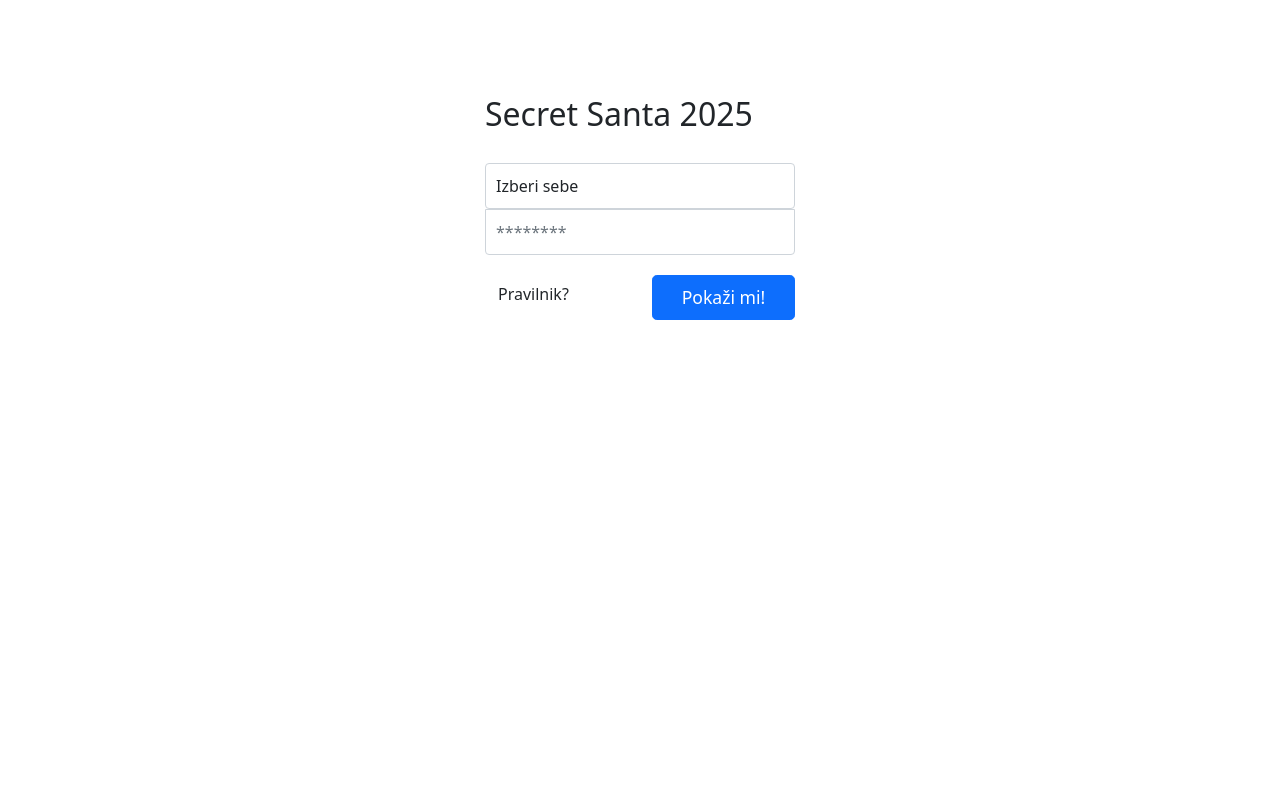
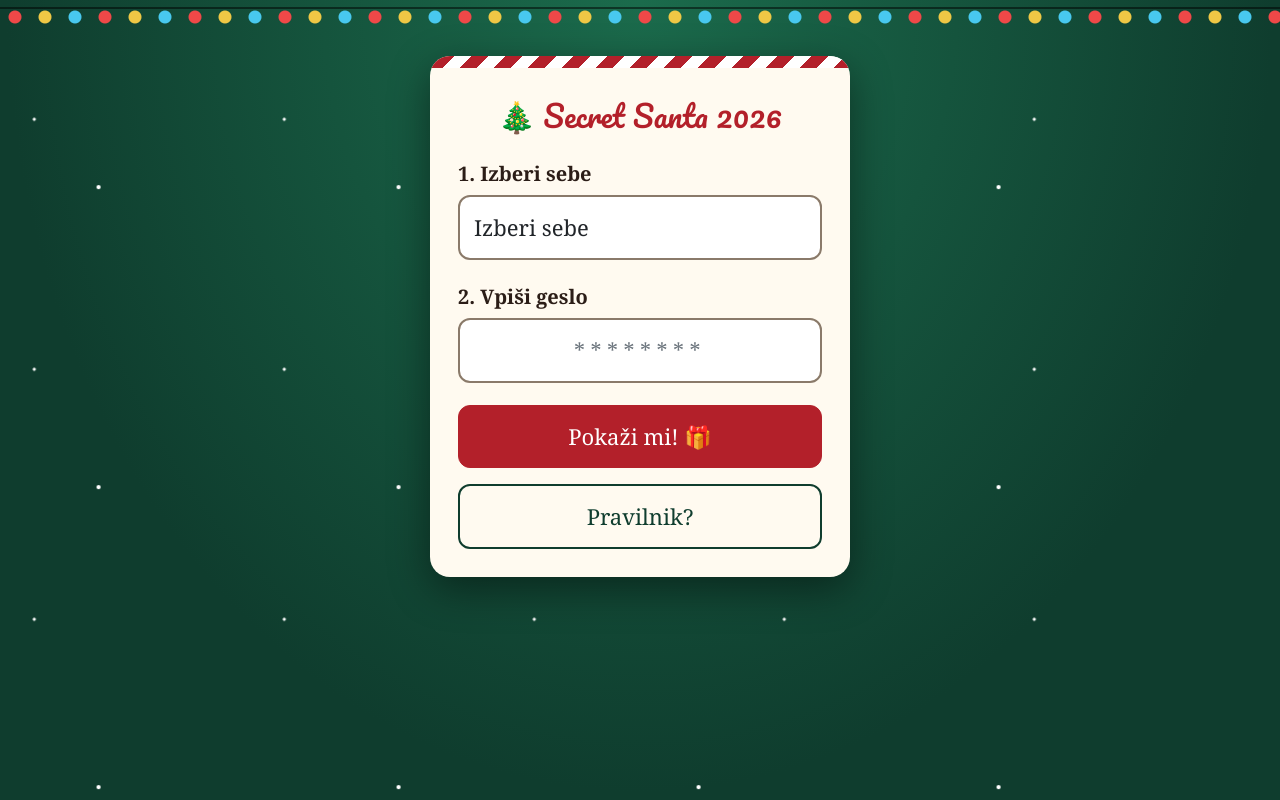
Before and after one commit to LanSevcnikar/secret-santa-2021, a plain HTML site: page index.html in a window 1280 px wide. Drawn offline with nearby package versions, Linux system fonts and the light colour scheme.

Commit message:
Visual rework

```diff
--- a/index.html
+++ b/index.html
@@ -5,52 +5,57 @@
   <meta charset="UTF-8">
   <meta http-equiv="X-UA-Compatible" content="IE=edge">
   <meta name="viewport" content="width=device-width, initial-scale=1.0">
-  <title>Secret Santa 2025</title>
+  <title>Secret Santa 2026</title>
   <script src="https://cdn.jsdelivr.net/npm/vue@2/dist/vue.js"></script>
   <link href="https://cdn.jsdelivr.net/npm/bootstrap@5.0.2/dist/css/bootstrap.min.css" rel="stylesheet"
     integrity="sha384-EVSTQN3/azprG1Anm3QDgpJLIm9Nao0Yz1ztcQTwFspd3yD65VohhpuuCOmLASjC" crossorigin="anonymous">
   <link rel="stylesheet" href="https://cdn.jsdelivr.net/npm/bootstrap-icons@1.3.0/font/bootstrap-icons.css" />
+  <link href="https://fonts.googleapis.com/css2?family=Pacifico&display=swap" rel="stylesheet">
+  <meta name="theme-color" content="#0f3d2e">
 </head>
 
 <body>
+  <!-- opening animation: fades out by itself, tap skips it -->
+  <div class="intro" onclick="this.remove()" aria-hidden="true">
+    <div class="intro-gift">🎁</div>
+    <div class="intro-title">Veseli božič!</div>
+    <div class="intro-sub">Secret Santa 2026</div>
+  </div>
+
   <div id="app">
     <div class="wrapper" v-if="loggedIn == false && pravilnik == false">
       <form class="form-signin" @submit.prevent="login">
-        <h2 class="form-signin-heading">Secret Santa 2025</h2>
-        <select v-model="selectedPerson" class="form-control">
-          <option value="null" disabled> Izberi sebe </option>
-          <option v-for="person in people" :key="person" :value="person.name"> {{ sumnikcorrecter(person.name) }}
+        <h2 class="form-signin-heading">🎄 Secret Santa 2026</h2>
+
+        <label for="who" class="lbl">1. Izberi sebe</label>
+        <select id="who" v-model="selectedPerson" class="form-control" required>
+          <option :value="null" disabled> Izberi sebe </option>
+          <option v-for="person in people" :key="person.name" :value="person.name"> {{ sumnikcorrecter(person.name) }}
           </option>
         </select>
 
-
-        <input type="password" inputmode="numeric" class="inpt form-control" placeholder="********" v-model="password"
+        <label for="pw" class="lbl">2. Vpiši geslo</label>
+        <input id="pw" type="password" inputmode="numeric" class="inpt form-control" placeholder="********" v-model="password"
           maxlength="8">
 
+        <div class="failedAttempt" v-if="failedAttempt" role="alert">Poskusi ponovno</div>
 
-        <div class="row">
-          <div class="col">
-            <button class="btn pravilnik" @click="pravilnik=true">Pravilnik?</button>
-          </div>
-          <div class="col">
-            <button class="btn btn-lg btn-primary btn-block loginbtn" type="submit">Pokaži mi!</button>
-          </div>
-        </div>
-        <div class="failedAttempt text-danger" v-if="failedAttempt">Poskusi ponovno</div>
+        <button class="btn btn-lg btn-primary loginbtn" type="submit">Pokaži mi! 🎁</button>
+        <button class="btn pravilnik" type="button" @click="pravilnik=true">Pravilnik?</button>
       </form>
     </div>
     <div class="wrapper" v-else-if="loggedIn == true">
-      <form class="form-signin" @submit.prevent="logout">
-        <br> <br> <br>
-        Tvoj secret Santa letos je: <br> <br>
-        <h4 class="form-signin-heading">{{ sumnikcorrecter(gifter) }}</h4> <br>
-        <div class="form-signin-heading" style="margin-top:-35px; margin-bottom:35px; color: grey;"> Prosim ne pozabit na Liro in kakšnega kosmatinca :).</div>
-        <button class="btn btn-lg btn-primary btn-block" type="submit">Izpiši se</button>
+      <form class="form-signin reveal" @submit.prevent="logout">
+        <div class="gift">🎁</div>
+        <p class="lead-in">Tvoj secret Santa letos je:</p>
+        <h2 class="who">{{ sumnikcorrecter(gifter) }}</h2>
+        <p class="note">Prosim ne pozabit na Liro in kakšnega kosmatinca :).</p>
+        <button class="btn btn-lg btn-primary" type="submit">Izpiši se</button>
       </form>
     </div>
     <div class="wrapper" v-else>
       <form class="form-signin" @submit.prevent="pravilnik = false">
-        <h3>Pravilnik:</h3>
+        <h2>Pravilnik:</h2>
         Enako kot vsa leta do sedaj <br> <br>
 
         <ul style="width: 95%;">
@@ -184,71 +189,219 @@
   </script>
 </body>
 <style>
+  :root {
+    --pine: #0f3d2e;
+    --red: #b3202a;
+    --red-dark: #8f1620;
+    --cream: #fffaf0;
+    --ink: #2b1d17;
+  }
+
+  /* big base size: everything in rem scales up for easy reading */
+  html { font-size: 20px; }
+
   body {
-    background: #fff !important;
+    background: radial-gradient(ellipse at top, #1b6b4c, var(--pine) 70%) fixed !important;
+    color: var(--ink);
+    font-family: Georgia, "Times New Roman", serif;
+  }
+
+  /* snow: three dot layers, tile sizes = scroll distance so it loops seamlessly */
+  body::before {
+    content: "";
+    position: fixed;
+    inset: 0;
+    z-index: 1;
+    pointer-events: none;
+    background-image:
+      radial-gradient(3px 3px at 20px 30px, #fff 50%, transparent 55%),
+      radial-gradient(4px 4px at 120px 80px, #fff 50%, transparent 55%),
+      radial-gradient(2px 2px at 200px 150px, #fff 50%, transparent 55%);
+    background-size: 250px 250px, 300px 300px, 180px 180px;
+    animation: snow 14s linear infinite;
+  }
+
+  /* twinkling string of lights */
+  body::after {
+    content: "";
+    position: fixed;
+    top: 0; left: 0; right: 0;
+    height: 32px;
+    z-index: 3;
+    pointer-events: none;
+    background:
+      linear-gradient(rgba(0, 0, 0, .5), rgba(0, 0, 0, .5)) 0 7px / 100% 2px no-repeat,
+      radial-gradient(circle 7px at 15px 17px, #ff4d4d 85%, transparent) 0 0 / 90px 32px repeat-x,
+      radial-gradient(circle 7px at 45px 17px, #ffd54a 85%, transparent) 0 0 / 90px 32px repeat-x,
+      radial-gradient(circle 7px at 75px 17px, #4dd6ff 85%, transparent) 0 0 / 90px 32px repeat-x;
+    animation: twinkle 1.6s ease-in-out infinite;
   }
 
   .wrapper {
-    margin-top: 80px;
-    margin-bottom: 80px;
+    position: relative;
+    z-index: 2;
+    margin: 56px 12px 40px;
   }
 
   .form-signin {
-    height: 300px;
-    max-width: 380px;
-    padding: 15px 35px 45px;
+    position: relative;
+    overflow: hidden;
+    max-width: 420px;
     margin: 0 auto;
-    background-color: #fff;
+    padding: 40px 28px 28px;
+    background: var(--cream);
+    border-radius: 20px;
+    box-shadow: 0 12px 40px rgba(0, 0, 0, .45);
+    text-align: center;
   }
 
-  .form-signin .form-signin-heading,
-  .form-signin .checkbox {
-    margin-bottom: 30px;
+  /* candy cane edge */
+  .form-signin::before {
+    content: "";
+    position: absolute;
+    top: 0; left: 0; right: 0;
+    height: 12px;
+    background: repeating-linear-gradient(-45deg, var(--red) 0 12px, #fff 12px 24px);
   }
 
-  .form-signin .checkbox {
-    font-weight: normal;
+  .form-signin h2,
+  .form-signin h3 {
+    font-family: Pacifico, cursive;
+    color: var(--red);
+    font-size: 1.5rem;
+    line-height: 1.3;
+    margin-bottom: 1.2rem;
+  }
+
+  .lbl {
+    display: block;
+    text-align: left;
+    font-weight: bold;
+    margin-bottom: .3rem;
   }
 
   .form-signin .form-control {
-    position: relative;
-    font-size: 16px;
-    height: auto;
-    padding: 10px;
+    font-size: 1.1rem;
+    padding: .7rem;
+    margin-bottom: 1.1rem;
+    border: 2px solid #8a7a6a;
+    border-radius: 12px;
   }
 
-  .form-signin .form-control:focus {
-    z-index: 2;
+  .inpt {
+    text-align: center;
+    letter-spacing: .25em;
   }
 
-  .form-signin input[type="text"] {
-    margin-bottom: -1px;
-    border-bottom-left-radius: 0;
-    border-bottom-right-radius: 0;
+  .form-signin .btn {
+    display: block;
+    width: 100%;
+    margin-top: .8rem;
+    padding: .7rem 1rem;
+    font-size: 1.1rem;
+    border-radius: 12px;
   }
 
-  .form-signin input[type="password"] {
-    margin-bottom: 20px;
-    border-top-left-radius: 0;
-    border-top-right-radius: 0;
+  .btn-primary {
+    background: var(--red);
+    border-color: var(--red);
   }
 
-  button {
-    width: 100%;
+  .btn-primary:hover,
+  .btn-primary:focus {
+    background: var(--red-dark);
+    border-color: var(--red-dark);
   }
 
   .pravilnik {
-    text-align: start;
-    width: 100%;
+    background: none;
+    border: 2px solid var(--pine);
+    color: var(--pine);
   }
 
-  .loginbtn {
-    font-size: 1.1rem;
+  .pravilnik:hover {
+    background: var(--pine);
+    color: #fff;
   }
 
-  form i {
-    margin-left: -30px;
-    cursor: pointer;
+  :focus-visible {
+    outline: 3px solid var(--ink);
+    outline-offset: 2px;
+  }
+
+  .failedAttempt {
+    color: var(--red);
+    font-weight: bold;
+    font-size: 1.1rem;
+    animation: shake .4s;
+  }
+
+  .form-signin ul {
+    text-align: left;
+    line-height: 1.6;
+    padding-left: 1.2rem;
+  }
+
+  /* the big reveal */
+  .gift {
+    display: inline-block;
+    font-size: 4rem;
+    animation: wiggle 1s .2s ease-in-out 2;
+  }
+
+  .lead-in { margin: .5rem 0 0; }
+
+  .form-signin .who {
+    font-family: inherit;
+    color: var(--red);
+    font-weight: bold;
+    font-size: 2.2rem;
+    margin: .3rem 0 1rem;
+    animation: pop .9s .5s cubic-bezier(.2, 1.6, .4, 1) both;
+  }
+
+  .note {
+    color: #5a4a40;
+    margin-bottom: 1rem;
+  }
+
+  /* opening animation */
+  .intro {
+    position: fixed;
+    inset: 0;
+    z-index: 10;
+    display: flex;
+    flex-direction: column;
+    align-items: center;
+    justify-content: center;
+    background: radial-gradient(ellipse at center, var(--red), var(--red-dark));
+    color: #ffe9a8;
+    text-align: center;
+    animation: intro-out .8s 2.4s forwards;
+  }
+
+  .intro-gift { font-size: 6rem; animation: drop 1s both; }
+  .intro-title { font-family: Pacifico, cursive; font-size: 2.6rem; animation: fade-up .6s .9s both; }
+  .intro-sub { font-size: 1.2rem; letter-spacing: .1em; animation: fade-up .6s 1.2s both; }
+
+  @keyframes snow { to { background-position: 40px 250px, -60px 300px, 20px 180px; } }
+  @keyframes twinkle { 50% { filter: brightness(.5); } }
+  @keyframes drop {
+    0% { transform: translateY(-100vh) rotate(-20deg); }
+    55% { transform: translateY(0) rotate(8deg); }
+    75% { transform: translateY(-30px); }
+    90% { transform: translateY(0) rotate(-3deg); }
+    100% { transform: none; }
+  }
+  @keyframes fade-up { from { opacity: 0; transform: translateY(20px); } to { opacity: 1; transform: none; } }
+  @keyframes intro-out { to { opacity: 0; visibility: hidden; } }
+  @keyframes pop { from { transform: scale(0); opacity: 0; } to { transform: scale(1); opacity: 1; } }
+  @keyframes wiggle { 0%, 100% { transform: rotate(0); } 25% { transform: rotate(-12deg); } 75% { transform: rotate(12deg); } }
+  @keyframes shake { 25% { transform: translateX(-8px); } 75% { transform: translateX(8px); } }
+
+  @media (prefers-reduced-motion: reduce) {
+    .intro, body::before, body::after { display: none; }
+    * { animation: none !important; }
   }
 
 
```
Also changed, not shown: 1 other file.
